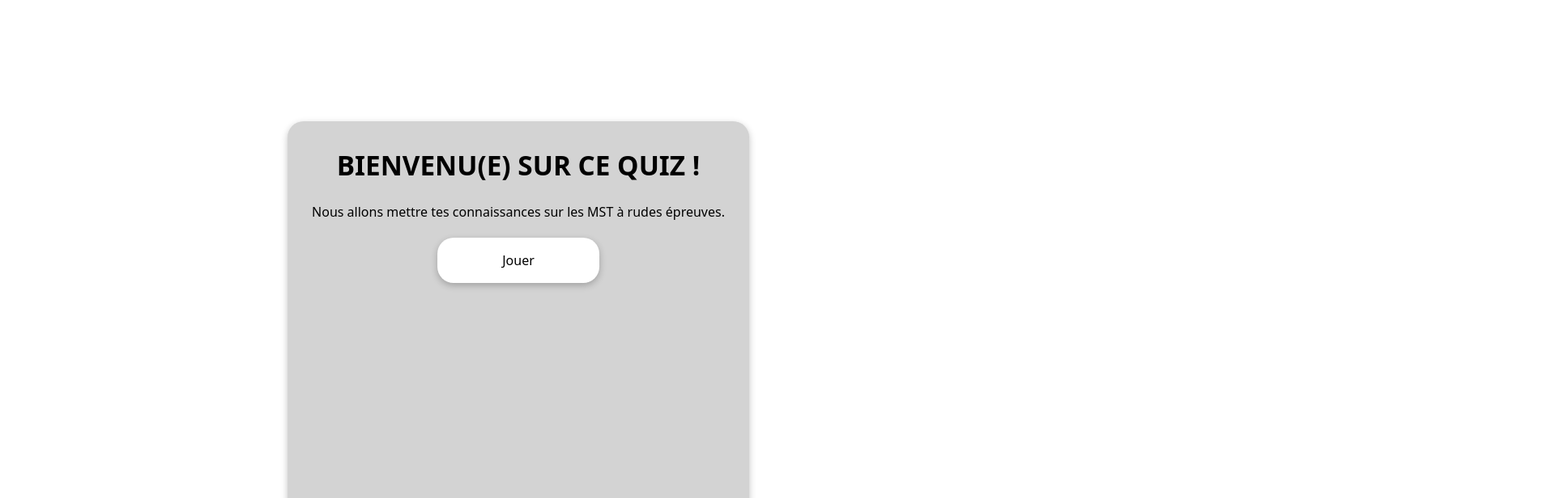
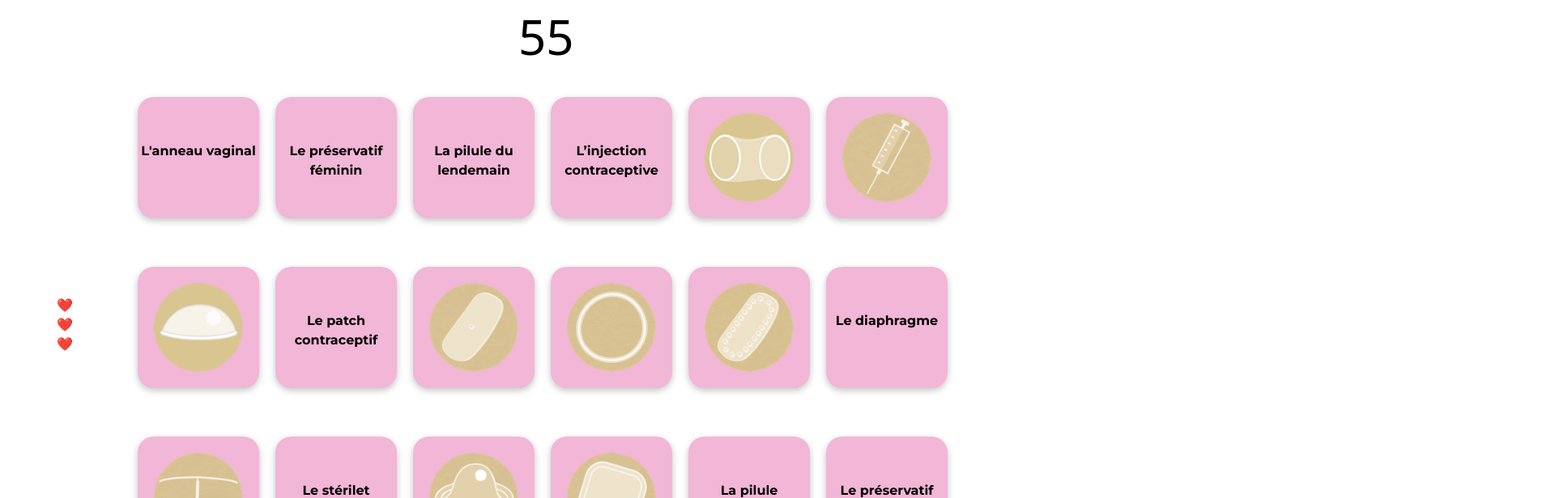
Before and after one commit to Flavienhr/nuitdelinfo, an Angular app: page / in a window 1280 px wide. Shown: the top 616 px of the page at 81% size, 1920 px wide, since content can reach past the window. Built offline with nearby package versions, Linux system fonts and the light colour scheme.

Commit message:
fix-game-pour-valentin

```diff
--- a/src/app/app.component.html
+++ b/src/app/app.component.html
@@ -1 +1 @@
-<app-dialogue-game></app-dialogue-game>
+<app-associate></app-associate>
--- a/src/app/associate/associate.component.ts
+++ b/src/app/associate/associate.component.ts
@@ -87,7 +87,9 @@ export class AssociateComponent {
       this.cardsList[index].halo = true;
     } else {
       this.activated = false;
-      if (this.cardsList[this.activatedCard].type != this.cardsList[index].type && this.cardsList[this.activatedCard].id == this.cardsList[index].id){
+      if (this.activatedCard == index){
+        this.cardsList[this.activatedCard].halo = false;
+      } else if (this.cardsList[this.activatedCard].type != this.cardsList[index].type && this.cardsList[this.activatedCard].id == this.cardsList[index].id){
         this.cardsList[this.activatedCard].display = false;
         this.cardsList[index].display = false;
         for (let card of this.cardsList){
```
